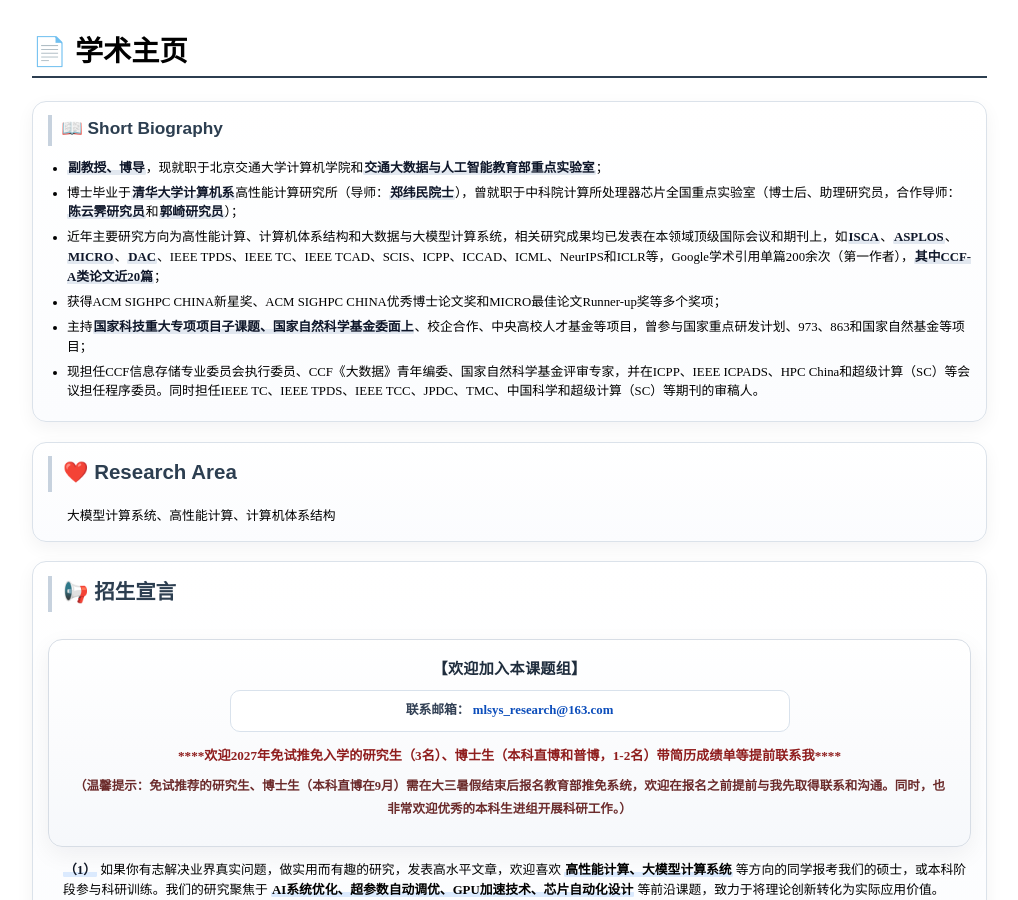
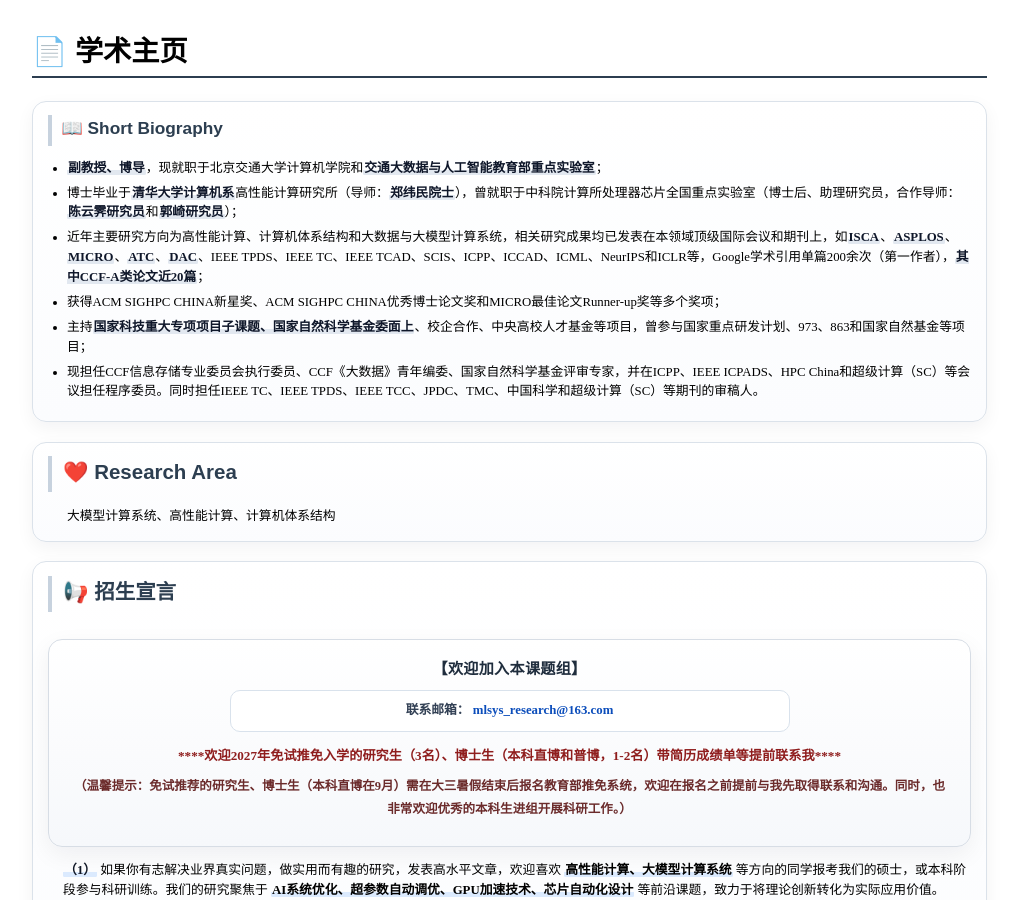
Before and after one commit to mlsys-research-jedy/mlsys-research-jedy.github.io, a Jekyll site: the page index.html, which Jekyll copies as it is, in a window 1280 px wide and 900 px high. Shown: the whole window, without its empty margins (123-1141 px from the left). Built offline with Jekyll 4.4.1, drawn with Linux system fonts in a browser that asks for light colours.

Commit message:
Mention ATC in short biography

```diff
--- a/index.html
+++ b/index.html
@@ -200,7 +200,7 @@
         <ul>
             <li><span class="bold">副教授、博导</span>，现就职于北京交通大学计算机学院和<span class="bold">交通大数据与人工智能教育部重点实验室</span>；</li>
             <li>博士毕业于<span class="bold">清华大学计算机系</span>高性能计算研究所（导师：<span class="bold">郑纬民院士</span>），曾就职于中科院计算所处理器芯片全国重点实验室（博士后、助理研究员，合作导师：<span class="bold">陈云霁研究员</span>和<span class="bold">郭崎研究员</span>）；</li>
-            <li>近年主要研究方向为高性能计算、计算机体系结构和大数据与大模型计算系统，相关研究成果均已发表在本领域顶级国际会议和期刊上，如<span class="bold">ISCA</span>、<span class="bold">ASPLOS</span>、<span class="bold">MICRO</span>、<span class="bold">DAC</span>、IEEE TPDS、IEEE TC、IEEE TCAD、SCIS、ICPP、ICCAD、ICML、NeurIPS和ICLR等，Google学术引用单篇200余次（第一作者），<span class="bold">其中CCF-A类论文近20篇</span>；</li>
+            <li>近年主要研究方向为高性能计算、计算机体系结构和大数据与大模型计算系统，相关研究成果均已发表在本领域顶级国际会议和期刊上，如<span class="bold">ISCA</span>、<span class="bold">ASPLOS</span>、<span class="bold">MICRO</span>、<span class="bold">ATC</span>、<span class="bold">DAC</span>、IEEE TPDS、IEEE TC、IEEE TCAD、SCIS、ICPP、ICCAD、ICML、NeurIPS和ICLR等，Google学术引用单篇200余次（第一作者），<span class="bold">其中CCF-A类论文近20篇</span>；</li>
             <li>获得ACM SIGHPC CHINA新星奖、ACM SIGHPC CHINA优秀博士论文奖和MICRO最佳论文Runner-up奖等多个奖项；</li>
             <li>主持<span class="bold">国家科技重大专项项目子课题、国家自然科学基金委面上</span>、校企合作、中央高校人才基金等项目，曾参与国家重点研发计划、973、863和国家自然基金等项目；</li>
             <li>现担任CCF信息存储专业委员会执行委员、CCF《大数据》青年编委、国家自然科学基金评审专家，并在ICPP、IEEE ICPADS、HPC China和超级计算（SC）等会议担任程序委员。同时担任IEEE TC、IEEE TPDS、IEEE TCC、JPDC、TMC、中国科学和超级计算（SC）等期刊的审稿人。</li>
```
